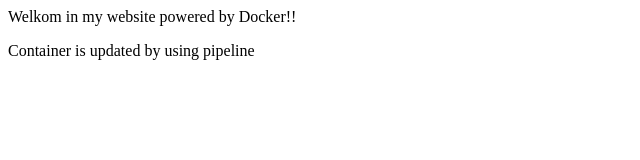
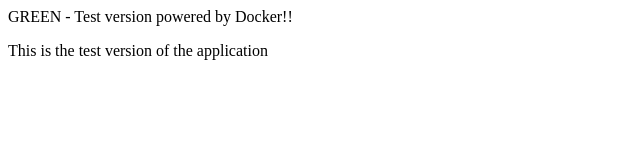
Before and after one commit to bobareal-tech/container, a plain HTML site: page index.html in a window 1280 px wide. Shown: the full height of the page, 0-640 px from the left. Drawn offline with Linux system fonts and the light colour scheme.

Commit message:
Add green test version

```diff
--- a/index.html
+++ b/index.html
@@ -1,6 +1,6 @@
 <HTML>
     <BODY>
-        <p>Welkom in my website powered by Docker!!</p>
-        <p> Container is updated by using pipeline </p>
+        <p>GREEN - Test version powered by Docker!!</p>
+        <p>This is the test version of the application</p>
     </BODY>
 </HTML>
```
